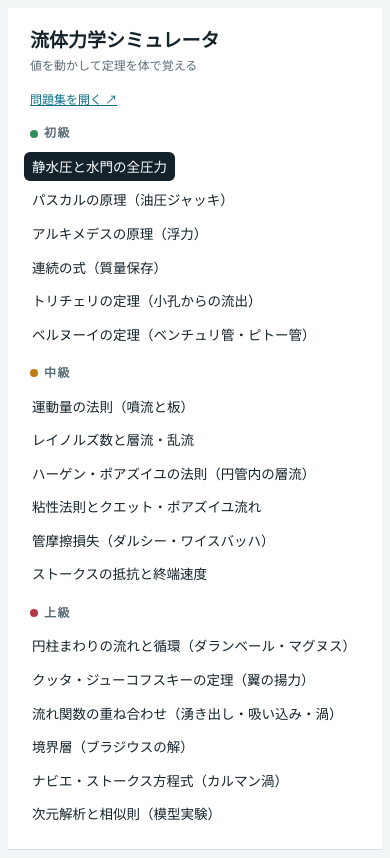
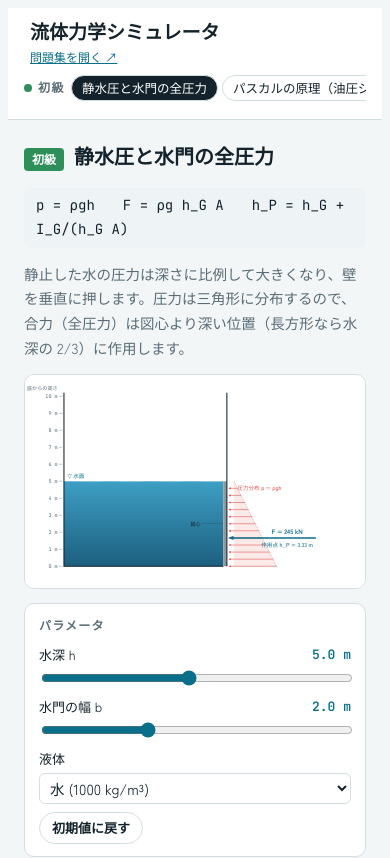
Before and after one commit to swimmingclub/hiraoka, a website: page fluid-sim/simulator.html in a window 390 px wide. Shown: the top 858 px of the page. Drawn offline with Linux system fonts and the light colour scheme; a web font is replaced by a local one.

Commit message:
Publish simulator, link problem set to simulators, add README
Co-Authored-By: Claude Opus 5.5 <noreply@anthropic.com>
Claude-Session: https://claude.ai/code/session_013P9yq9Nw2aaRKYkWN8DRV3

```diff
--- a/fluid-sim/simulator.html
+++ b/fluid-sim/simulator.html
@@ -65,8 +65,12 @@ a:focus-visible,button:focus-visible,input:focus-visible,select:focus-visible{ou
 @media (max-width:700px){
   .app{grid-template-columns:minmax(0,1fr)}
   aside{border-right:none;border-bottom:1px solid var(--line);padding-right:max(16px,env(safe-area-inset-right,0px))}
-  .grp{display:flex;flex-wrap:wrap;gap:4px;align-items:center}
-  .grp h2{width:100%}
+  aside{padding-block:12px}
+  aside .sub{display:none}
+  #nav{display:flex;gap:14px;overflow-x:auto;padding-bottom:6px;margin-top:8px}
+  .grp{display:flex;gap:4px;align-items:center;flex-shrink:0;margin-top:0}
+  .grp h2{margin:0 2px 0 0}
+  .grp a{white-space:nowrap;border:1px solid var(--line);border-radius:999px;padding:3px 10px;font-size:12.5px}
   main{padding-left:max(16px,env(safe-area-inset-left,0px))}
 }
 </style>
@@ -212,7 +216,7 @@ function select(id,force){
   const sim=SIMS.find(s=>s.id===id)||SIMS[0];
   if(cur===sim && !force) return;
   cur=sim;
-  document.querySelectorAll('#nav a').forEach(a=>{ if(a.dataset.id===sim.id) a.setAttribute('aria-current','page'); else a.removeAttribute('aria-current'); });
+  document.querySelectorAll('#nav a').forEach(a=>{ if(a.dataset.id===sim.id){ a.setAttribute('aria-current','page'); try{a.scrollIntoView({block:'nearest',inline:'nearest'})}catch(e){} } else a.removeAttribute('aria-current'); });
   const L=LEVELS[sim.level];
   const lv=document.getElementById('lvl'); lv.textContent=L.label; lv.style.background=`var(${L.color})`;
   document.getElementById('simname').textContent=sim.name;
--- a/fluid-sim/src/sim/core.js
+++ b/fluid-sim/src/sim/core.js
@@ -117,7 +117,7 @@ function select(id,force){
   const sim=SIMS.find(s=>s.id===id)||SIMS[0];
   if(cur===sim && !force) return;
   cur=sim;
-  document.querySelectorAll('#nav a').forEach(a=>{ if(a.dataset.id===sim.id) a.setAttribute('aria-current','page'); else a.removeAttribute('aria-current'); });
+  document.querySelectorAll('#nav a').forEach(a=>{ if(a.dataset.id===sim.id){ a.setAttribute('aria-current','page'); try{a.scrollIntoView({block:'nearest',inline:'nearest'})}catch(e){} } else a.removeAttribute('aria-current'); });
   const L=LEVELS[sim.level];
   const lv=document.getElementById('lvl'); lv.textContent=L.label; lv.style.background=`var(${L.color})`;
   document.getElementById('simname').textContent=sim.name;
```
Also changed, not shown: fluid-sim/LOOP_PLAN.md (+2 -1 lines), fluid-sim/problems.html (+1 -1 lines), fluid-sim/src/sim/shell.html (+6 -2 lines), fluid-sim/README.md (added).
